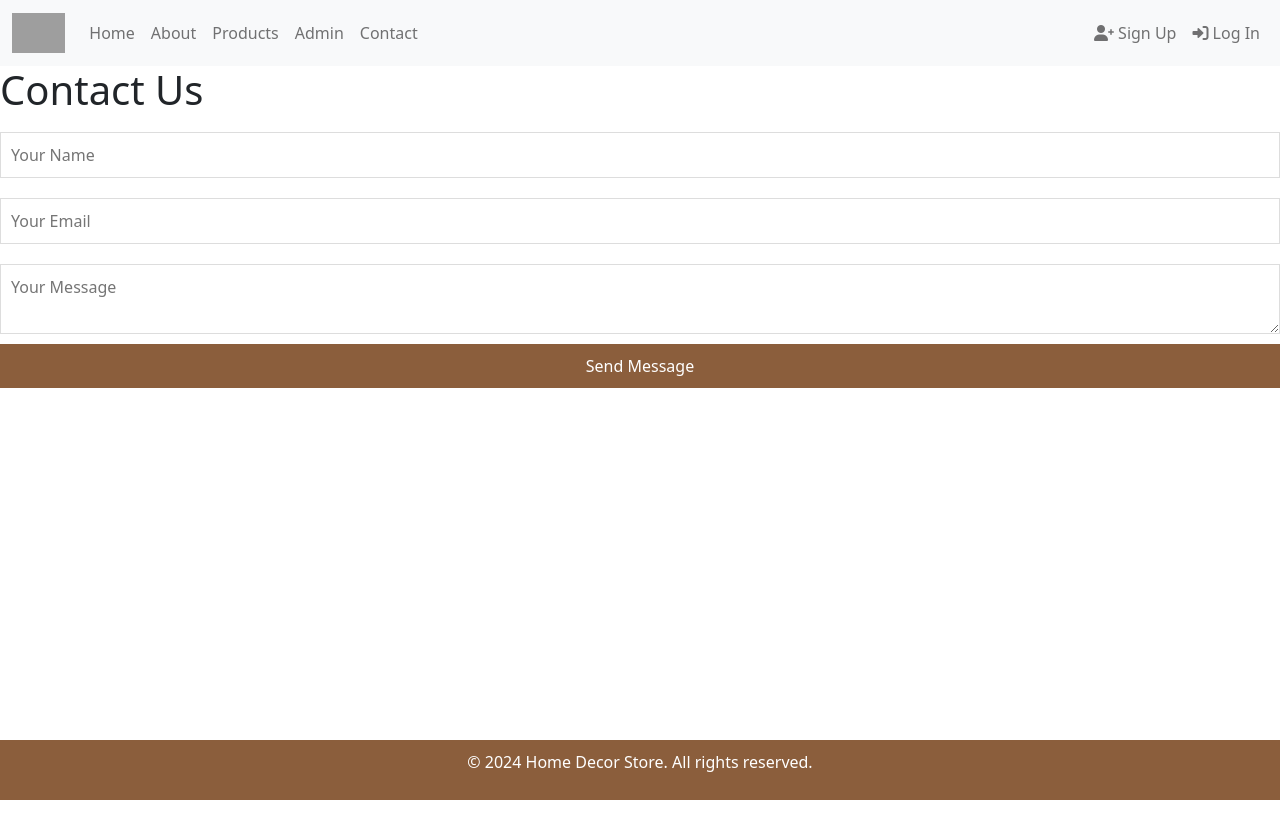
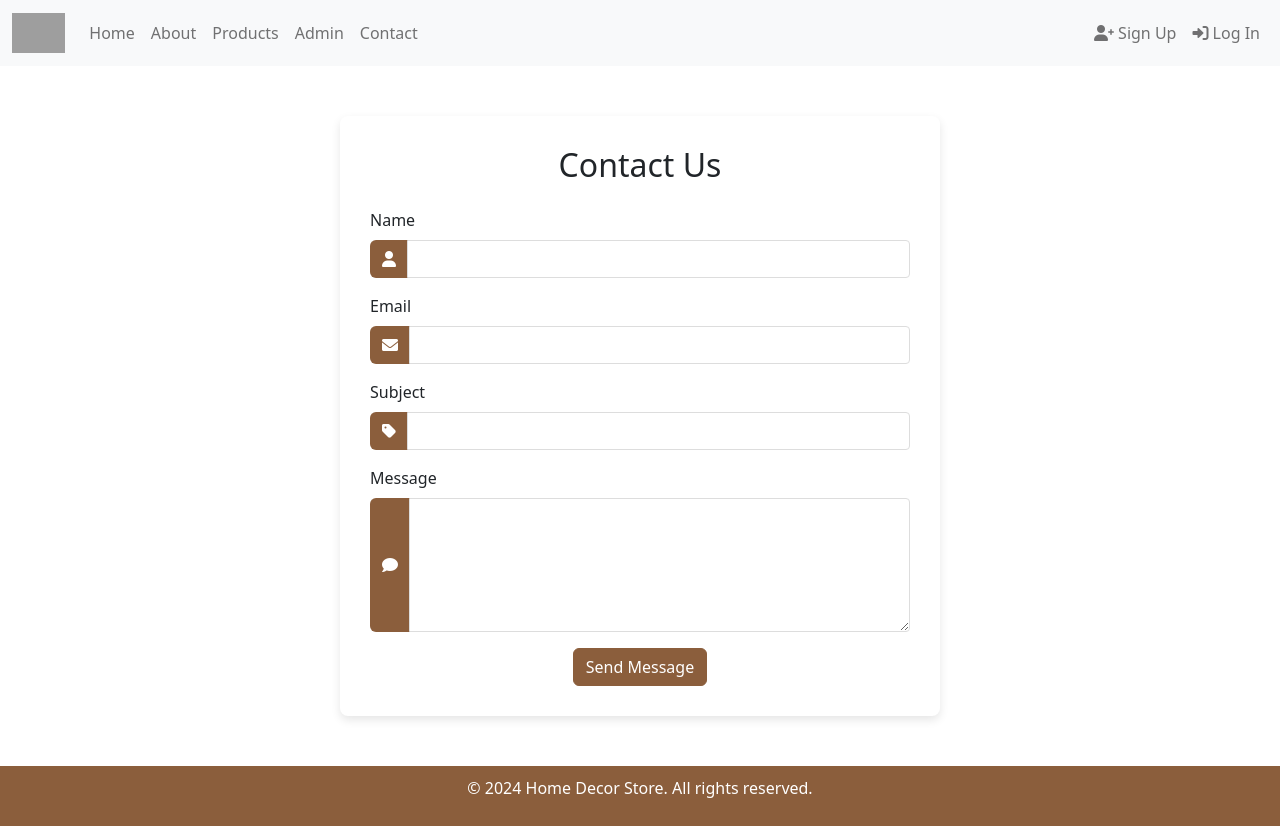
Before and after one commit to lamlankosi/FullStack, a Vue app: page /contact in a window 1280 px wide. Before the commit the page ends 800 px from the top, so only its background shows below. Built offline with nearby package versions, Linux system fonts and the light colour scheme; grey boxes are pictures that could not be loaded.

Commit message:
added about

```diff
--- a/package.json
+++ b/package.json
@@ -9,6 +9,7 @@
   },
   "dependencies": {
     "@vue/cli": "^5.0.8",
+    "aos": "^2.3.4",
     "axios": "^1.7.4",
     "bootstrap": "^5.3.3",
     "core-js": "^3.8.3",
--- a/public/index.html
+++ b/public/index.html
@@ -7,9 +7,11 @@
   <link href="https://fonts.googleapis.com/css2?family=Poppins:wght@300;400;600&display=swap" rel="stylesheet" />
   <link href="https://stackpath.bootstrapcdn.com/bootstrap/5.1.3/css/bootstrap.min.css" rel="stylesheet">
   <link rel="stylesheet" href="https://cdnjs.cloudflare.com/ajax/libs/font-awesome/6.0.0-beta3/css/all.min.css" />
+  <link rel="stylesheet" href="https://cdn.jsdelivr.net/npm/aos@2.3.4/dist/aos.css" />
   <title>Urban Loft</title>
 </head>
 <body>
   <div id="app"></div>
 </body>
+<script src="https://cdn.jsdelivr.net/npm/aos@2.3.4/dist/aos.js"></script>
 </html>
--- a/src/App.vue
+++ b/src/App.vue
@@ -30,6 +30,7 @@ body, html {
   color: #4A4A4A;
 }
 
+
 #app {
   display: flex;
   flex-direction: column;
--- a/src/components/Card.vue
+++ b/src/components/Card.vue
@@ -1,9 +1,11 @@
 <template>
     <div class="card">
       <div class="card-header">
+        <!-- Render slot named 'cardHeader' -->
         <slot name="cardHeader"></slot>
       </div>
       <div class="card-body">
+        <!-- Render slot named 'cardBody' -->
         <slot name="cardBody"></slot>
       </div>
     </div>
@@ -11,12 +13,27 @@
 
   <script>
   export default {
-    name: "CardComp"
+    name: 'CardComp'
   }
   </script>
 
   <style scoped>
   .card {
     width: 14rem;
+    border: 1px solid #ddd;
+    border-radius: 0.25rem;
+    box-shadow: 0 0.125rem 0.25rem rgba(0, 0, 0, 0.075);
+  }
+
+  .card-header {
+    padding: 0.75rem 1.25rem;
+    background-color: #f8f9fa;
+    border-bottom: 1px solid #ddd;
+    border-top-left-radius: 0.25rem;
+    border-top-right-radius: 0.25rem;
+  }
+
+  .card-body {
+    padding: 1.25rem;
   }
   </style>
--- a/src/main.js
+++ b/src/main.js
@@ -5,6 +5,7 @@ import 'bootstrap/dist/css/bootstrap.min.css';
 import 'bootstrap';
 import './assets/styles.css'; // Optional: for custom styles
 import store from './store';
+
 // For npm Font Awesome setup (optional)
 // import { library } from '@fortawesome/fontawesome-svg-core';
 // import { FontAwesomeIcon } from '@fortawesome/vue-fontawesome';
--- a/src/views/About.vue
+++ b/src/views/About.vue
@@ -1,18 +1,170 @@
 <template>
-  <div>
-    <h1>About Us</h1>
-    <p>We are dedicated to providing the best home decor items to enhance your living spaces.</p>
+  <div class="about-container">
+    <div class="hero-section">
+      <div class="parallax"></div>
+      <div class="hero-text">
+        <h1>About Urban Loft</h1>
+        <p>Crafting elegant and timeless decor to make every home unique.</p>
+      </div>
+    </div>
+
+    <div class="content-section">
+      <h2 class="text-center">Our Story</h2>
+      <p>
+        Urban Loft was born from a passion for design and a love for beautifully crafted home decor. We believe that every space deserves a touch of elegance, whether it’s a cozy apartment or a sprawling home.
+      </p>
+
+      <h2 class="text-center">Our Mission</h2>
+      <p>
+        Our mission is to provide high-quality, stylish home decor that reflects your personal style. We carefully curate our collection to offer a range of pieces that are both functional and aesthetically pleasing.
+      </p>
+
+      <h2 class="text-center">Why Choose Us?</h2>
+      <div class="row">
+        <div class="col-lg-4 col-md-6 col-sm-12 mb-4" data-aos="fade-up">
+          <div class="icon-box text-center">
+            <i class="fas fa-couch fa-2x" data-aos="zoom-in" data-aos-delay="100"></i>
+            <h3 data-aos="fade-up" data-aos-delay="200">Stylish Furniture</h3>
+            <p data-aos="fade-up" data-aos-delay="300">Explore our wide range of modern and stylish furniture pieces that perfectly blend comfort with design.</p>
+          </div>
+        </div>
+        <div class="col-lg-4 col-md-6 col-sm-12 mb-4" data-aos="fade-up">
+          <div class="icon-box text-center">
+            <i class="fas fa-gem fa-2x" data-aos="zoom-in" data-aos-delay="100"></i>
+            <h3 data-aos="fade-up" data-aos-delay="200">Quality Materials</h3>
+            <p data-aos="fade-up" data-aos-delay="300">We use only the finest materials, ensuring that each piece is durable, beautiful, and built to last.</p>
+          </div>
+        </div>
+        <div class="col-lg-4 col-md-6 col-sm-12 mb-4" data-aos="fade-up">
+          <div class="icon-box text-center">
+            <i class="fas fa-paint-brush fa-2x" data-aos="zoom-in" data-aos-delay="100"></i>
+            <h3 data-aos="fade-up" data-aos-delay="200">Custom Design</h3>
+            <p data-aos="fade-up" data-aos-delay="300">Our team of experts can help you create custom designs that perfectly suit your space and style.</p>
+          </div>
+        </div>
+      </div>
+    </div>
   </div>
 </template>
 
 <script>
+import AOS from 'aos';
+import 'aos/dist/aos.css';
+
 export default {
   name: 'AboutPage',
+  mounted() {
+    AOS.init();
+  },
 };
 </script>
 
 <style scoped>
-h1 {
+.about-container {
+  margin: 20px;
+  color: #333;
+}
+
+.hero-section {
+  position: relative;
+  text-align: center;
+  margin-bottom: 30px;
+  overflow: hidden;
+}
+
+.parallax {
+  background-image: url('https://images.pexels.com/photos/7512042/pexels-photo-7512042.jpeg?auto=compress&cs=tinysrgb&w=1260&h=750&dpr=1');
+  background-attachment: fixed;
+  background-size: cover;
+  background-position: center;
+  height: 500px; /* Increased height for a larger parallax effect */
+}
+
+.hero-text {
+  position: absolute;
+  top: 50%;
+  left: 50%;
+  transform: translate(-50%, -50%);
+  color: #fff;
+  text-shadow: 2px 2px 4px rgba(0, 0, 0, 0.6);
+  padding: 20px;
+}
+
+.hero-text h1 {
+  font-size: 3rem; /* Increased size to match home page */
+}
+
+.hero-text p {
+  font-size: 1.5rem; /* Increased size to match home page */
+}
+
+.content-section {
+  background-color: #fff;
+  padding: 30px;
+  border-radius: 8px;
+  box-shadow: 0 4px 10px rgba(0, 0, 0, 0.1);
+  margin-bottom: 30px;
+}
+
+.content-section h2 {
+  font-size: 2rem; /* Increased size for section headings */
+  margin-bottom: 15px;
   color: #8B5E3C;
+  text-align: center; /* Center the heading */
+}
+
+.content-section p {
+  font-size: 1rem;
+  line-height: 1.6;
+  margin-bottom: 20px;
+}
+
+.icon-box {
+  background-color: #f8f9fa;
+  padding: 20px;
+  border-radius: 8px;
+  box-shadow: 0 4px 10px rgba(0, 0, 0, 0.1);
+}
+
+.icon-box i {
+  color: #8B5E3C;
+  margin-bottom: 10px;
+}
+
+.icon-box h3 {
+  font-size: 1.75rem; /* Increased size for icon box headings */
+  margin-bottom: 10px;
+  color: #333;
+}
+
+.icon-box p {
+  font-size: 1rem;
+  color: #555;
+}
+
+@media (max-width: 576px) {
+  .hero-text h1 {
+    font-size: 2.5rem;
+  }
+
+  .hero-text p {
+    font-size: 1.2rem;
+  }
+
+  .content-section {
+    padding: 15px;
+  }
+
+  .content-section h2 {
+    font-size: 1.5rem;
+  }
+
+  .content-section p, .icon-box p {
+    font-size: 0.9rem;
+  }
+
+  .icon-box h3 {
+    font-size: 1.5rem;
+  }
 }
 </style>
--- a/src/views/ContactPage.vue
+++ b/src/views/ContactPage.vue
@@ -1,48 +1,118 @@
 <template>
-    <div>
-      <h1>Contact Us</h1>
-      <form @submit.prevent="submitForm">
-        <input type="text" v-model="name" placeholder="Your Name" required />
-        <input type="email" v-model="email" placeholder="Your Email" required />
-        <textarea v-model="message" placeholder="Your Message" required></textarea>
-        <button type="submit">Send Message</button>
+  <div class="contact-form">
+    <h2 class="text-center mb-4">Contact Us</h2>
+    <form @submit.prevent="submitForm" action="https://formspree.io/f/xkgwqjzp" method="POST">
+      <div class="mb-3">
+        <label for="name" class="form-label">Name</label>
+        <div class="input-group">
+          <span class="input-group-text"><i class="fas fa-user"></i></span>
+          <input type="text" id="name" name="name" class="form-control" required />
+        </div>
+      </div>
+      <div class="mb-3">
+        <label for="email" class="form-label">Email</label>
+        <div class="input-group">
+          <span class="input-group-text"><i class="fas fa-envelope"></i></span>
+          <input type="email" id="email" name="email" class="form-control" required />
+        </div>
+      </div>
+      <div class="mb-3">
+        <label for="subject" class="form-label">Subject</label>
+        <div class="input-group">
+          <span class="input-group-text"><i class="fas fa-tag"></i></span>
+          <input type="text" id="subject" name="subject" class="form-control" required />
+        </div>
+      </div>
+      <div class="mb-3">
+        <label for="message" class="form-label">Message</label>
+        <div class="input-group">
+          <span class="input-group-text"><i class="fas fa-comment"></i></span>
+          <textarea id="message" name="message" class="form-control" rows="5" required></textarea>
+        </div>
+      </div>
+      <div class="text-center">
+        <button type="submit" class="btn btn-primary">Send Message</button>
+      </div>
     </form>
   </div>
 </template>
 
 <script>
+import Swal from 'sweetalert2';
+
 export default {
-    data() {
-      return {
-        name: '',
-        email: '',
-        message: '',
-      };
+  name: 'ContactForm',
+  methods: {
+    async submitForm() {
+      try {
+        const form = document.querySelector('form');
+        const formData = new FormData(form);
+
+        const response = await fetch(form.action, {
+          method: 'POST',
+          body: formData,
+          headers: {
+            Accept: 'application/json',
           },
-    methods: {
-      submitForm() {
-        // Handle form submission here
-        alert(`Message sent by ${this.name}`);
+        });
+
+        if (response.ok) {
+          Swal.fire({
+            icon: 'success',
+            title: 'Message Sent',
+            text: 'Thank you for contacting us. We will get back to you soon!',
+            confirmButtonColor: '#8B5E3C',
+          });
+          form.reset(); // Reset the form after successful submission
+        } else {
+          throw new Error('Form submission failed');
+        }
+      } catch (error) {
+        Swal.fire({
+          icon: 'error',
+          title: 'Oops...',
+          text: 'Something went wrong! Please try again later.',
+          confirmButtonColor: '#8B5E3C',
+        });
+      }
     },
   },
 };
 </script>
 
 <style scoped>
-  form {
-    display: flex;
-    flex-direction: column;
+.contact-form {
+  max-width: 600px;
+  margin: 50px auto;
+  padding: 30px;
+  background-color: #fff;
+  border-radius: 8px;
+  box-shadow: 0 4px 10px rgba(0, 0, 0, 0.1);
 }
-  input, textarea {
-    margin: 10px 0;
-    padding: 10px;
-    border: 1px solid #DDD;
+
+.input-group-text {
+  background-color: #8B5E3C;
+  color: #fff;
+  border: none;
 }
-  button {
-    padding: 10px;
+
+.form-control {
+  border: 1px solid #ddd;
+  border-radius: 0 4px 4px 0;
+}
+
+.btn-primary {
   background-color: #8B5E3C;
-    border: none;
-    color: #FFF;
-    cursor: pointer;
+  border-color: #8B5E3C;
+}
+
+@media (max-width: 576px) {
+  .contact-form {
+    padding: 15px;
+  }
+
+  .btn-primary {
+    width: 100%;
+  }
 }
 </style>
--- a/src/views/LoginPage.vue
+++ b/src/views/LoginPage.vue
@@ -63,8 +63,9 @@
 }
 
 .input-group-text {
-    background-color: #f5f5f5;
+  background-color: #8B5E3C;
   border: none;
+  color:white;
 }
 
 .form-control {
--- a/src/views/SignUp.vue
+++ b/src/views/SignUp.vue
@@ -70,8 +70,9 @@
 }
 
 .input-group-text {
-    background-color: #f5f5f5;
+  background-color: #8B5E3C;
   border: none;
+  color:white;
 }
 
 .form-control {
```
Also changed, not shown: src/views/Admin.vue (indentation only), src/views/ShopPage.vue (indentation only), 1 other file (tests, documents, lock files or other folders). Lines whose indentation alone changed are shown as unchanged.
